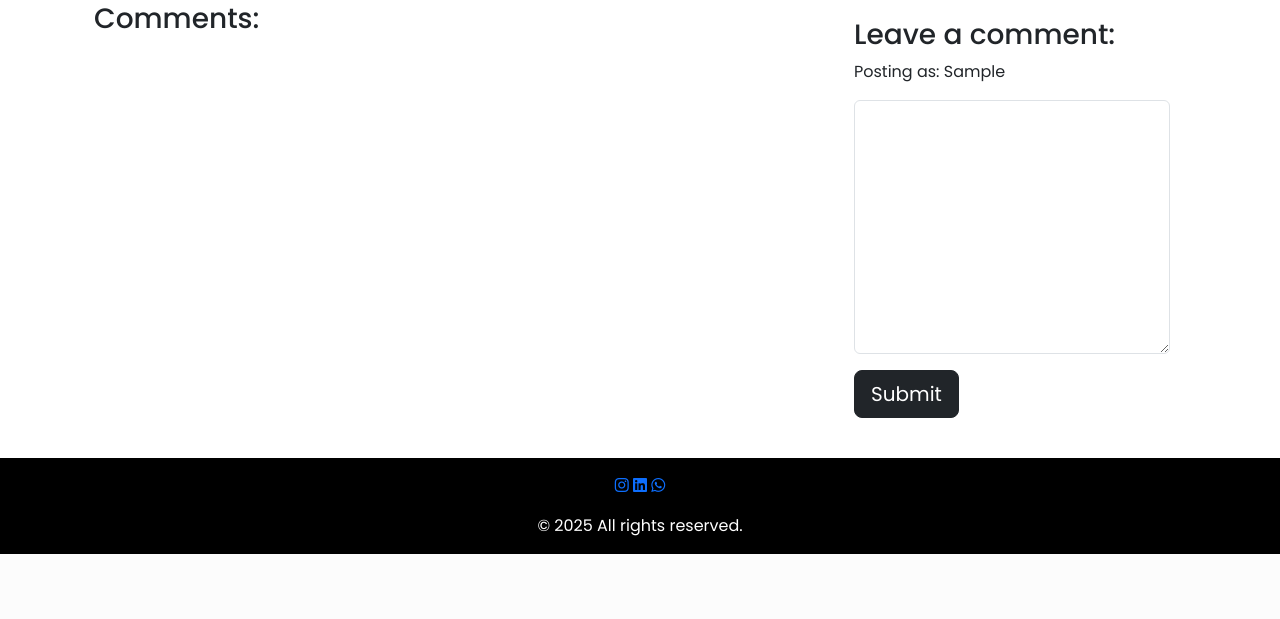
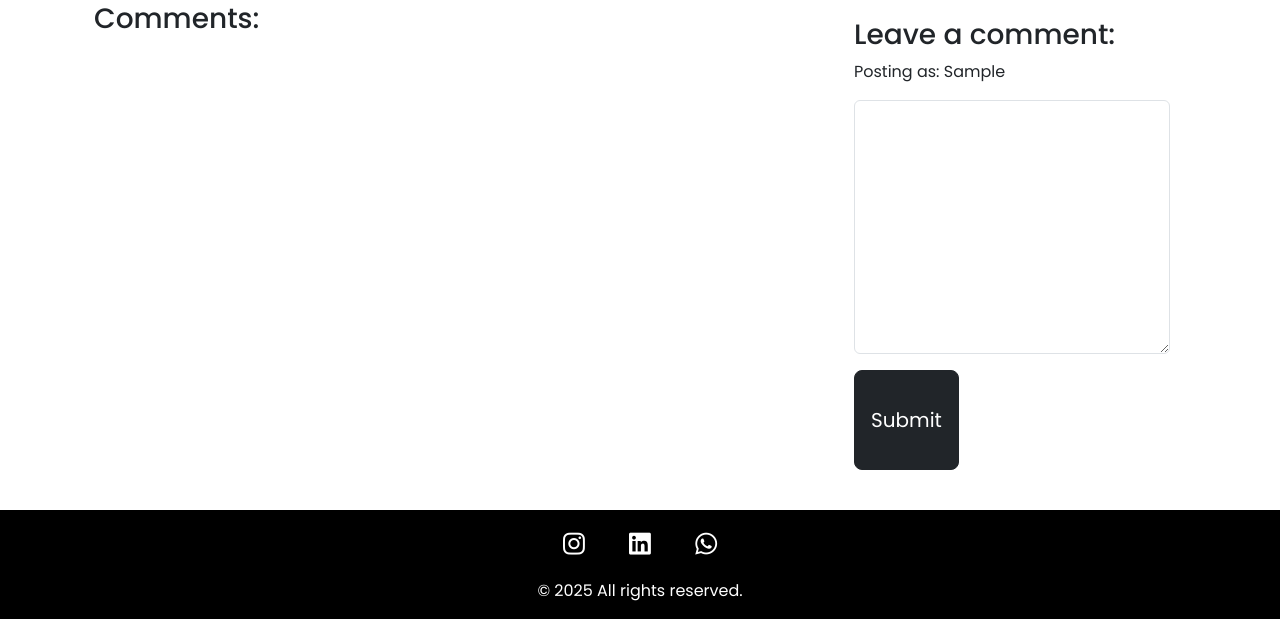
Before and after one commit to Sara-Sundin/drivaeget-mockup, a Django app: template blog/templates/blog/post_detail.html in a window 1280 px wide. Shown: the part 449-1068 px from the top of the page. Before the commit the page ends 1003 px from the top, so only its background shows below. Run offline with Django 5.2, Linux system fonts and the light colour scheme; the template is opened without the code that fills it: values that come from a table or form of the project are taken from there, others are empty; the visitor is signed in with stand-in values (Sample User, id 1); some libraries are stand-ins or nearby versions; some web fonts are replaced.

Commit message:
Style blog page

```diff
--- a/static/css/style.css
+++ b/static/css/style.css
@@ -25,8 +25,8 @@ body {
     overflow-x: hidden;
 }
 
-main {
-    flex: 1; /* Push footer to bottom */
+.main-content {
+  flex: 1;
 }
 
 .row {
@@ -52,10 +52,33 @@ h1, h2, h3, h4 {
     font-family: "Poppins";
 }
 
+.social-icons a {
+    color: white;
+    text-decoration: none;
+    font-size: 25px;
+    padding: 0 20px 0 20px;
+}
+
 /* Blog */
 
 .card {
+    display: flex;
+    flex-direction: column;
+    height: 100%; /* Gör att alla kort fyller sin container */
     border: none;
+}
+
+.card-body {
+  display: flex;
+  flex-direction: column;
+  flex-grow: 1;
+}
+
+.post-card {
+  flex-grow: 1;
+  display: flex;
+  flex-direction: column;
+  justify-content: space-between;
 }
 
 .card-img-top {
@@ -63,6 +86,20 @@ h1, h2, h3, h4 {
     height: 200px;
     object-fit: cover; /* Keeps the aspect ratio */
     border-radius: 8px;
+}
+
+.btn-dark {
+  min-height: 100px;
+  white-space: normal; /* så att långa titlar får radbrytning */
+  display: flex;           /* Gör att vi kan centrera innehållet */
+  align-items: center;     /* Vertikal centering */
+  justify-content: center; /* Horisontell centering */
+  white-space: normal;     /* Tillåter radbrytning om det behövs */
+  text-align: center;      /* Säkerställer att texten är centrerad */
+}
+
+.post-title {
+    font-size: 40px;
 }
 
 .image-container {
```
